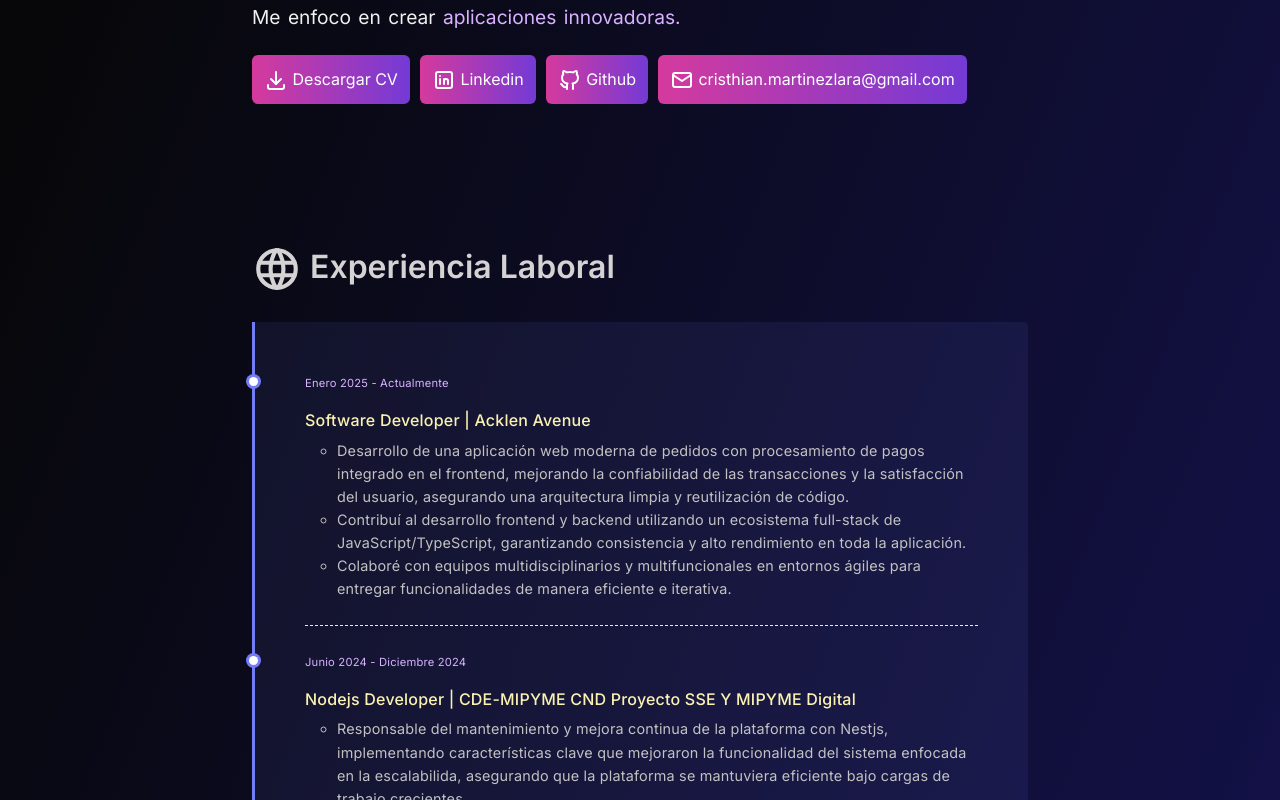
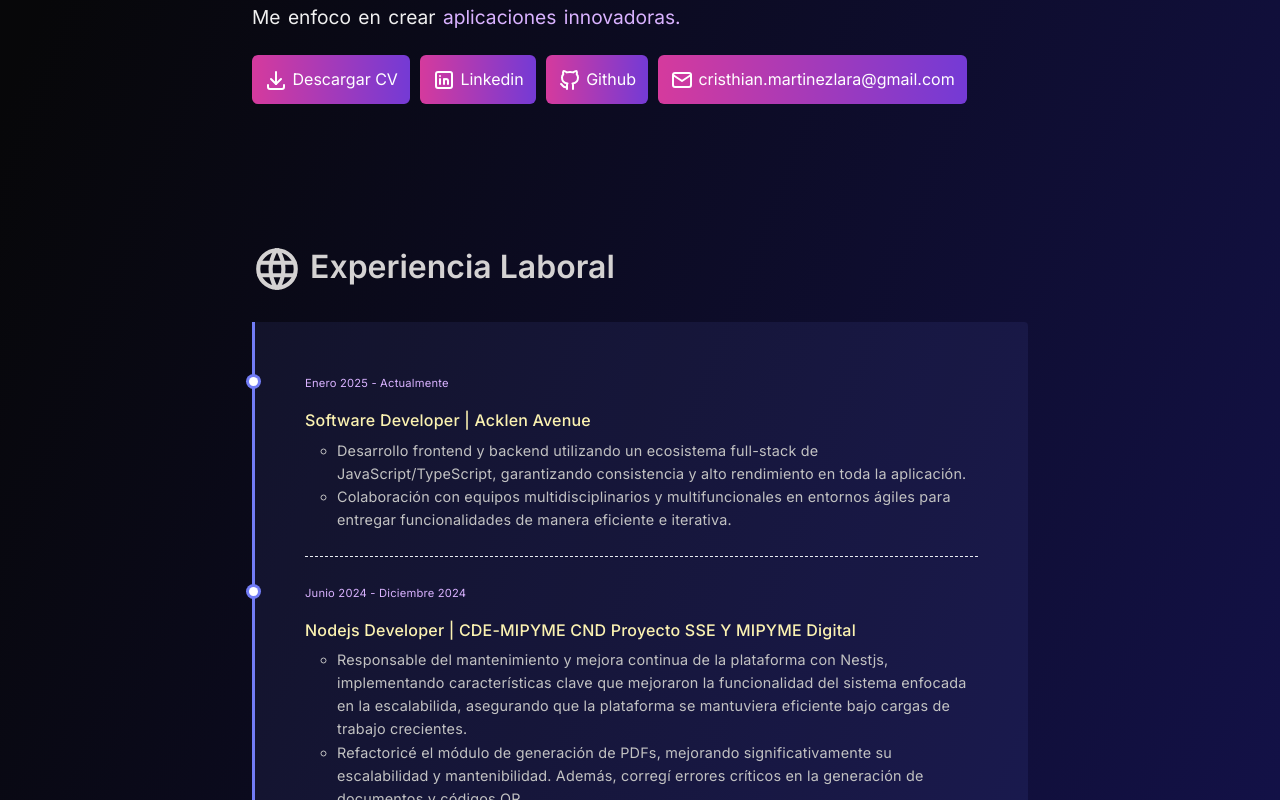
Before and after one commit to chrxsdev/chrisjosuedev-portfolio, a React (Vite) app: page / in a window 1280 px wide. Shown: the part 385-1185 px from the top of the page. Built offline with nearby package versions, Linux system fonts and the light colour scheme.

Commit message:
updating current experience

```diff
--- a/src/data/workExperience.js
+++ b/src/data/workExperience.js
@@ -3,9 +3,8 @@ export const workExperience = [
     date: 'Enero 2025 - Actualmente',
     job: 'Software Developer | Acklen Avenue',
     description: [
-      `Desarrollo de una aplicación web moderna de pedidos con procesamiento de pagos integrado en el frontend, mejorando la confiabilidad de las transacciones y la satisfacción del usuario, asegurando una arquitectura limpia y reutilización de código.`,
-      `Contribuí al desarrollo frontend y backend utilizando un ecosistema full-stack de JavaScript/TypeScript, garantizando consistencia y alto rendimiento en toda la aplicación.`,
-      `Colaboré con equipos multidisciplinarios y multifuncionales en entornos ágiles para entregar funcionalidades de manera eficiente e iterativa.`,
+      `Desarrollo frontend y backend utilizando un ecosistema full-stack de JavaScript/TypeScript, garantizando consistencia y alto rendimiento en toda la aplicación.`,
+      `Colaboración con equipos multidisciplinarios y multifuncionales en entornos ágiles para entregar funcionalidades de manera eficiente e iterativa.`,
     ],
   },
   {
```
